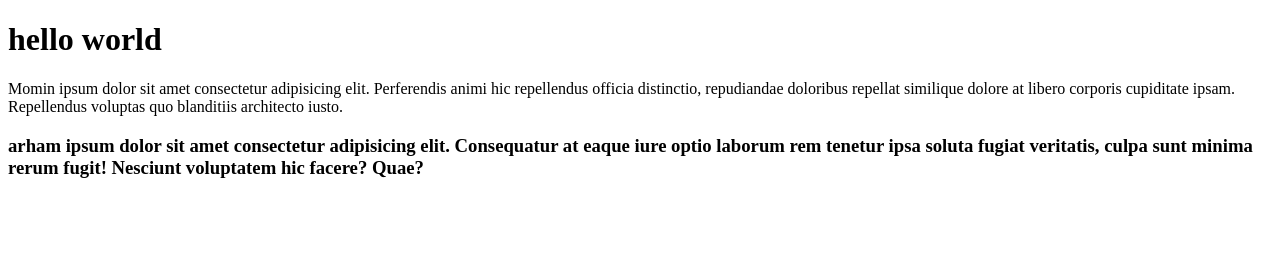
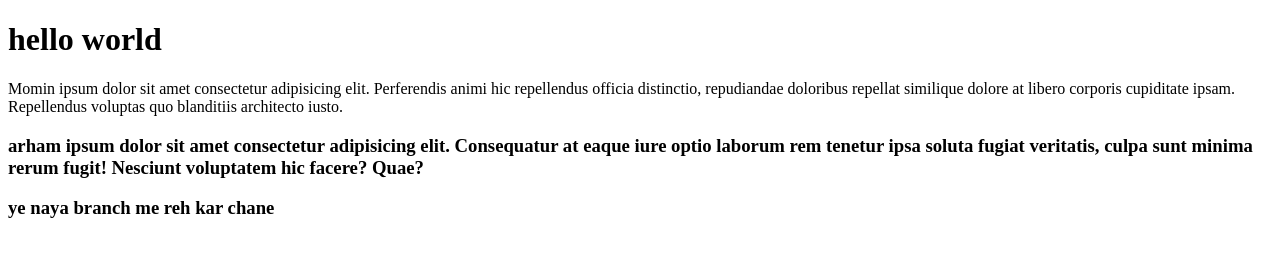
Before and after one commit to mominarham/practiseReactGit, a plain HTML site: page index.html in a window 1280 px wide. Drawn offline with Linux system fonts and the light colour scheme.

Commit message:
ye third line addd kiya hua naya branche me reh kar

```diff
--- a/index.html
+++ b/index.html
@@ -11,5 +11,6 @@
     <p> Momin ipsum dolor sit amet consectetur adipisicing elit. Perferendis animi hic repellendus officia distinctio, repudiandae doloribus repellat similique dolore at libero corporis cupiditate ipsam. Repellendus voluptas quo blanditiis architecto iusto.</p>
 
     <h3> arham ipsum dolor sit amet consectetur adipisicing elit. Consequatur at eaque iure optio laborum rem tenetur ipsa soluta fugiat veritatis, culpa sunt minima rerum fugit! Nesciunt voluptatem hic facere? Quae?</h3>
+    <h3> ye naya branch me reh kar chane</h3>
 </body>
 </html>
```
